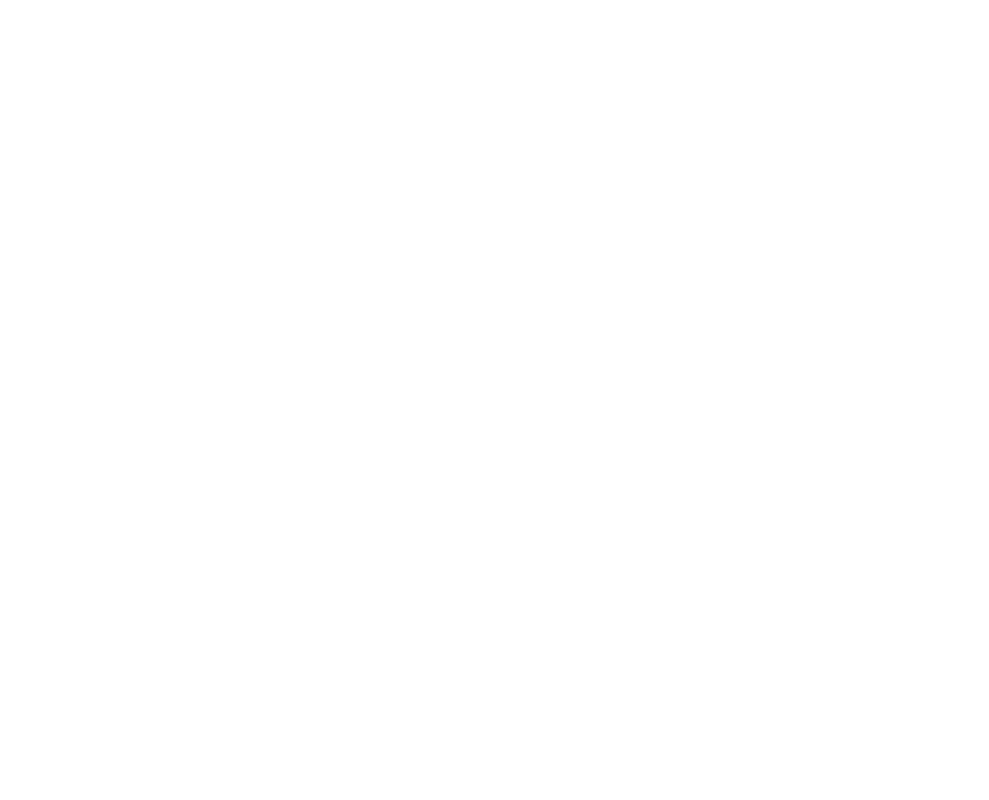
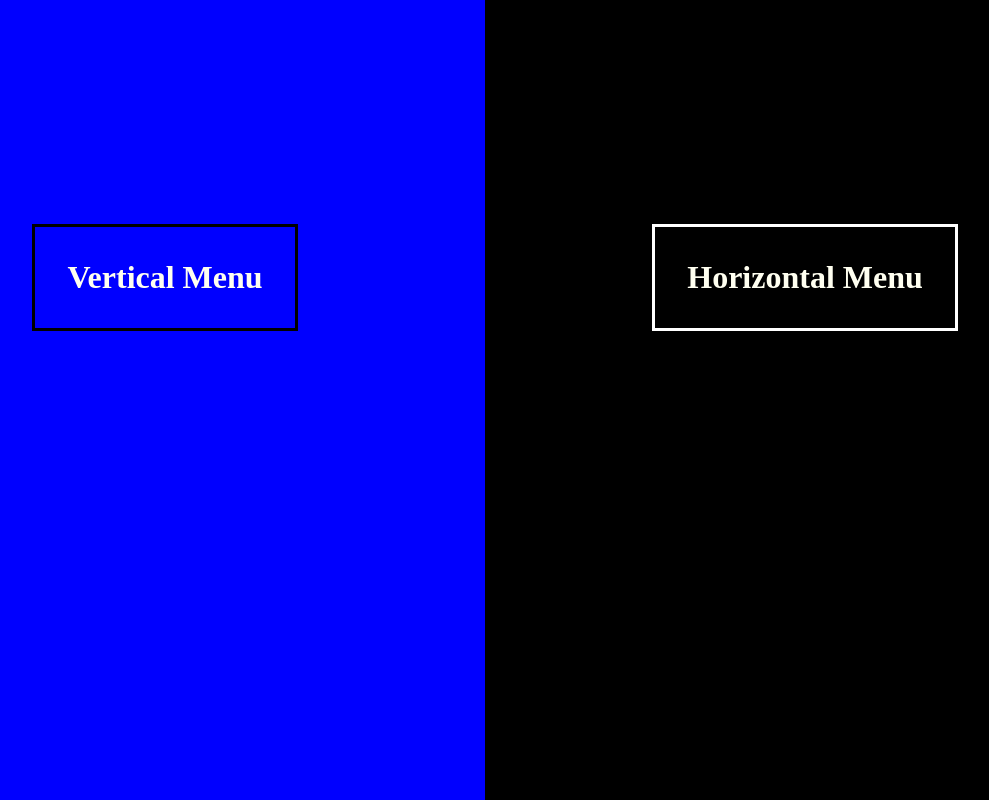
Before and after one commit to 420n13la/twolayouts-NicolasEspitalier1, a plain HTML site: page hormenu.html in a window 1280 px wide. Shown: the whole page, without its empty margins (155-1144 px from the left). Drawn offline with Linux system fonts and the light colour scheme.

Commit message:
Update hormenu.html

```diff
--- a/hormenu.html
+++ b/hormenu.html
@@ -1,9 +1,17 @@
 <!DOCTYPE html>
 <html>
 <head>
-
+	<link href="style.css" rel="stylesheet" type="text/css"/>
 </head>
 <body>
+<div id="leftside">
+      <a href="vermenu.html"><h1 class="lefttxt">Vertical Menu</h1>
+    </div>
+    <div id="rightside">
+      <a href="hormenu.html"><h1 class="righttxt">Horizontal Menu</h1>
+    </div>
+</body>
+<footer>
 
-</body>
+</footer>
 </html>
```
